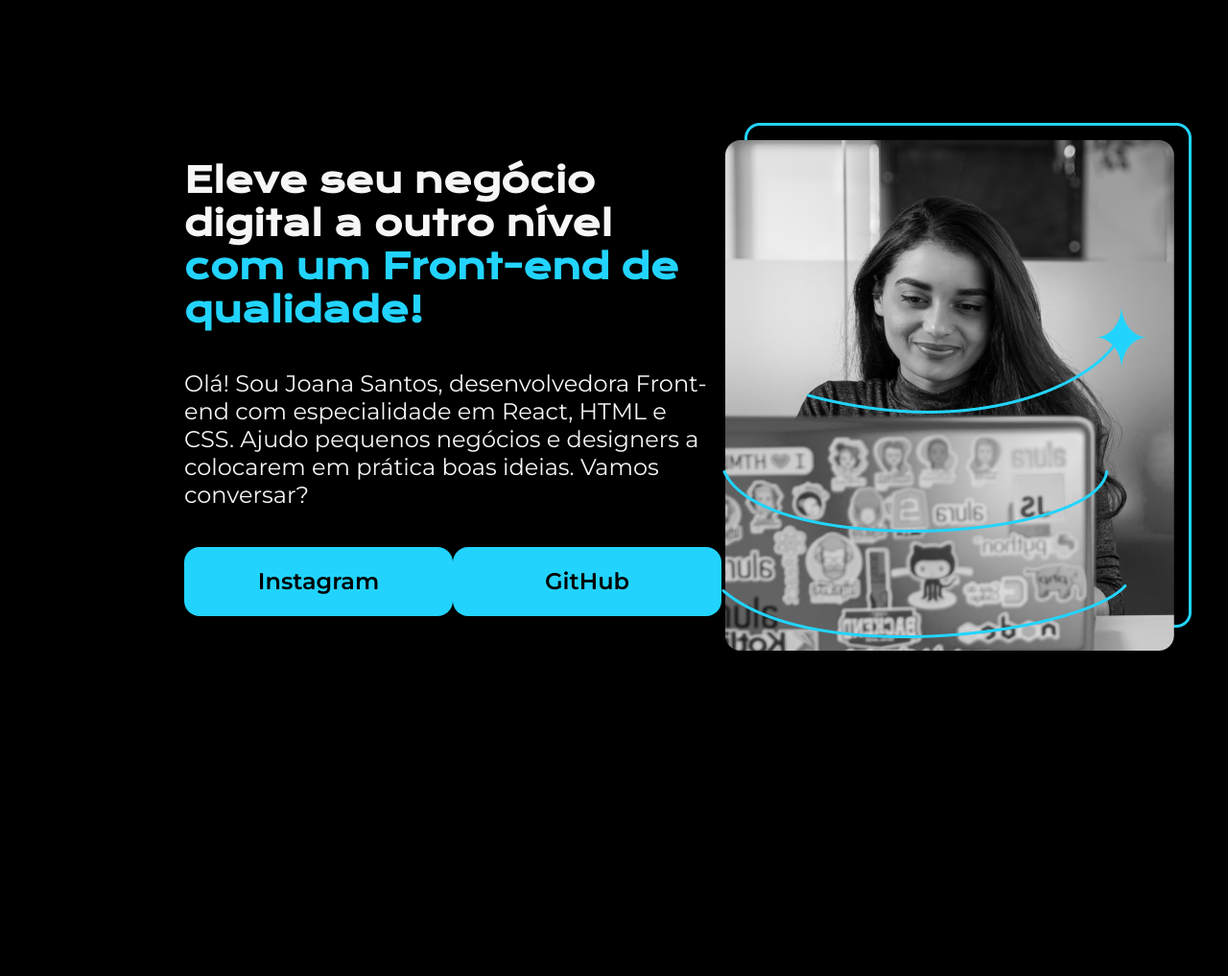
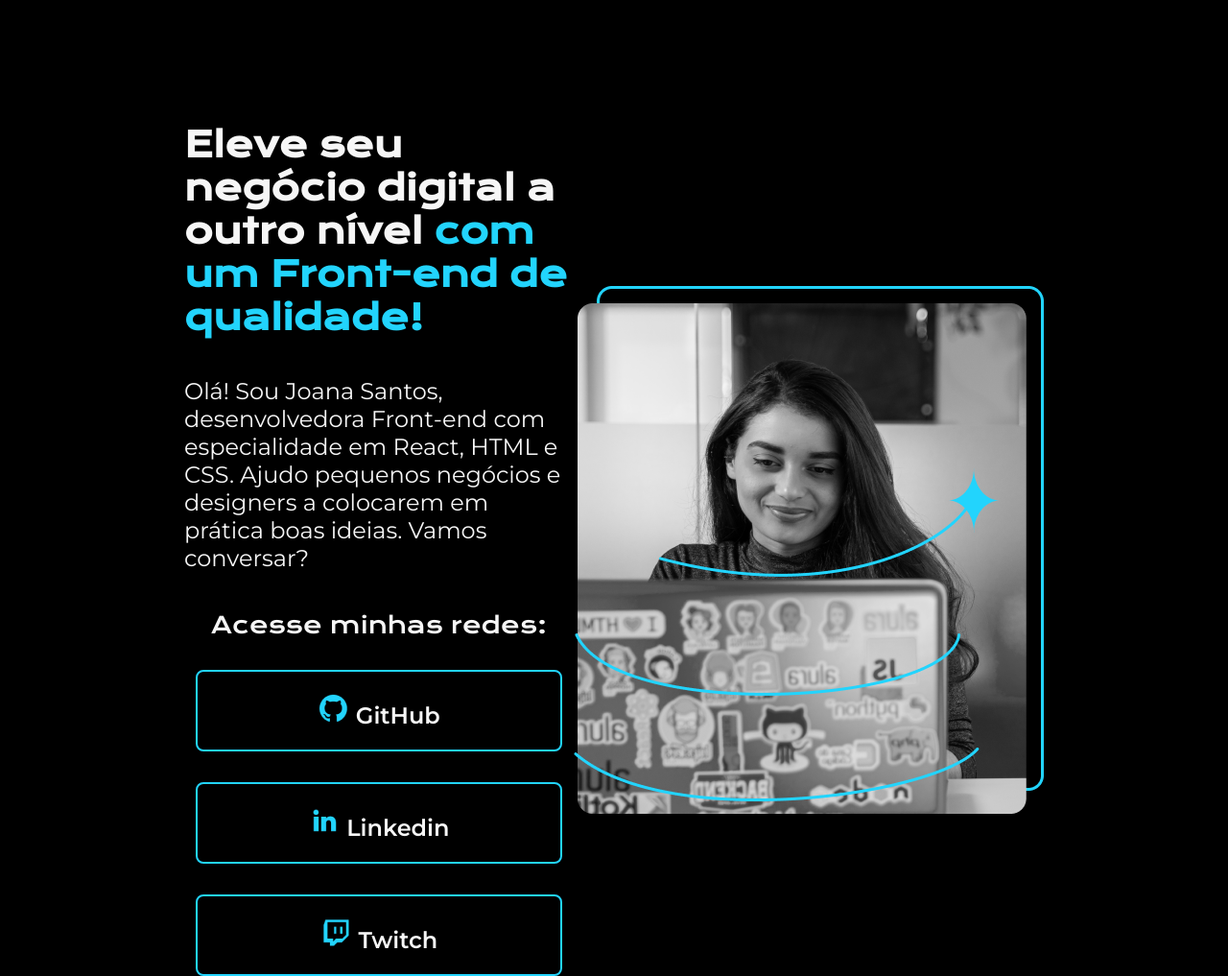
Before and after one commit to CloneTz/estudos-alura, a plain HTML site: page html-css/index.html in a window 1280 px wide. Shown: the whole page at 96% size. Before the commit the page ends 928 px from the top, so only its background shows below. Drawn offline with nearby package versions, Linux system fonts and the light colour scheme.

Commit message:
logos incluidas

```diff
--- a/html-css/estilo/style.css
+++ b/html-css/estilo/style.css
@@ -42,21 +42,31 @@ body {
     font-size: 24px;
 }
 
+.apresentacao__links__subtitulo {
+    font-family: 'Krona One', sans-serif;
+    font-weight: 400;
+    font-size: 24px;
+}
+
 .apresentacao__links {
     display: flex;
+    flex-direction: column;
     justify-content: space-between;
+    align-items: center;
+    gap: 32px;
 }
 
 .apresentacao__links__link {
-    background-color: #22D4FD;
-    color: black;
+    /* background-color: #22D4FD; */
+    color: #F6F6F6;
+    border: 2px solid #22D4FD;
 
     font-family: 'Montserrat', sans-serif;
     font-size: 24px;
     font-weight: 600;
     text-decoration: none;
     text-align: center;
-    width: 280px;
+    width: 378px;
     padding: 21.5px 0px;
-    border-radius: 16px;
+    border-radius: 8px;
 }
--- a/html-css/index.html
+++ b/html-css/index.html
@@ -13,8 +13,18 @@
                 <h1 class="apresentacao__conteudo__titulo">Eleve seu negócio digital a outro nível <span class="titulo-destaque">com um Front-end de qualidade!</span></h1>
                 <p class="apresentacao__conteudo__texto">Olá! Sou Joana Santos, desenvolvedora Front-end com especialidade em React, HTML e CSS. Ajudo pequenos negócios e designers a colocarem em prática boas ideias. Vamos conversar?</p>
                 <div class="apresentacao__links">
-                    <a class="apresentacao__links__link" href="https://instagram.com/mattheushrs_" target="_blank">Instagram</a>
-                    <a class="apresentacao__links__link" href="https://github.com/CloneTz" target="_blank">GitHub</a>
+                    <h2 class="apresentacao__links__subtitulo">Acesse minhas redes:</h2>
+                    <a class="apresentacao__links__link" href="https://github.com/CloneTz" target="_blank"> <img src="imagens/github.png" alt="Logo GitHub">
+                        GitHub
+                    </a>
+
+                    <a class="apresentacao__links__link" href="https://www.linkedin.com/in/matheus-clonetz/" target="_blank"> <img src="imagens/linkedin.png" alt="Logo linkedin">
+                        Linkedin
+                    </a>
+
+                    <a class="apresentacao__links__link" href="twitch.tv/clonetz1" target="_blank"> <img src="imagens/twitch.png" alt="Logo GitHub">
+                        Twitch
+                    </a>
                 </div>
             </section>
             <img src="imagem.png" alt="Foto da Joana Santos programando">
```
Also changed, not shown: html-css/imagens/Imagem.png (added), html-css/imagens/github.png (added), html-css/imagens/instagram.png (added), html-css/imagens/linkedin.png (added), html-css/imagens/twitch.png (added), html-css/imagens/twitter.png (added).
